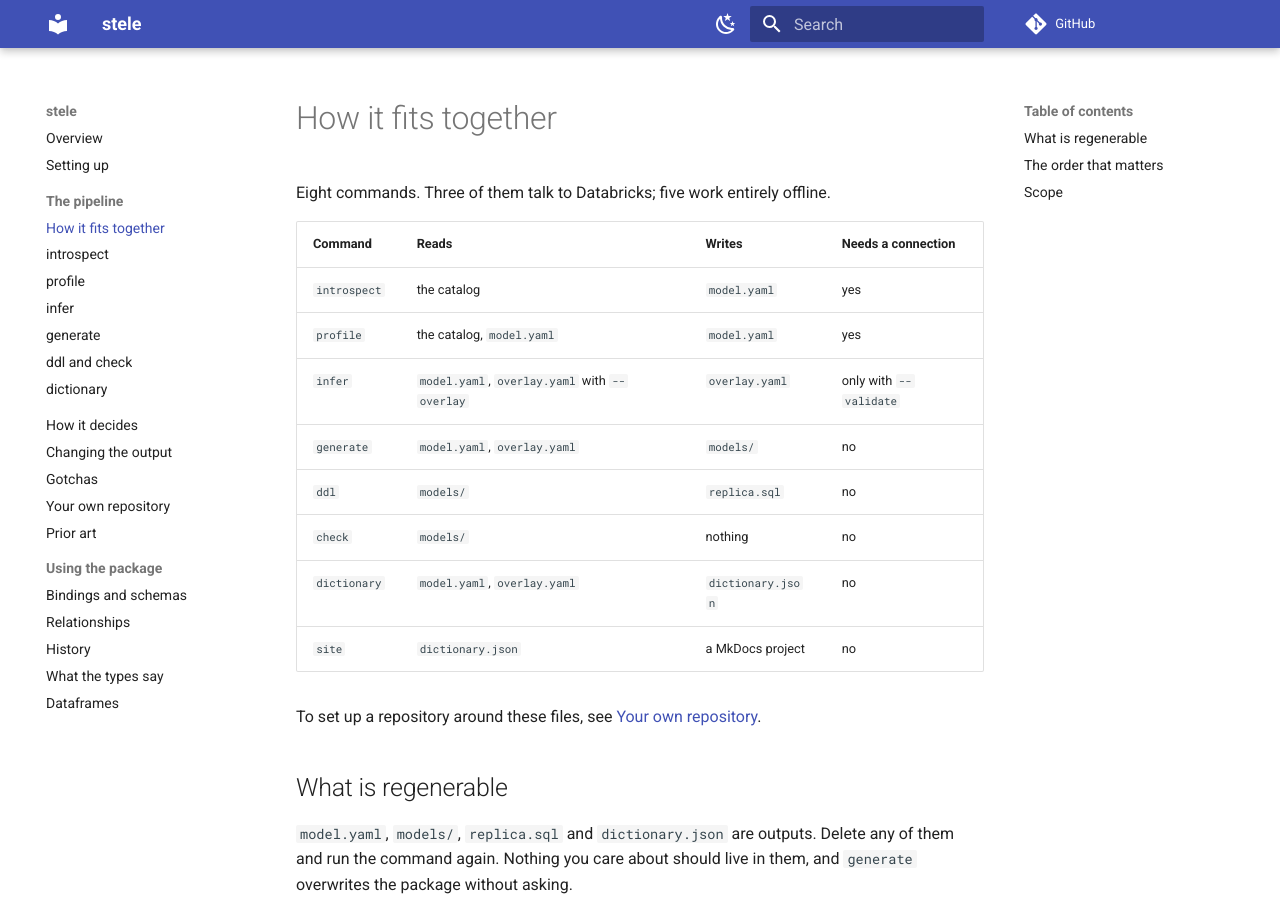
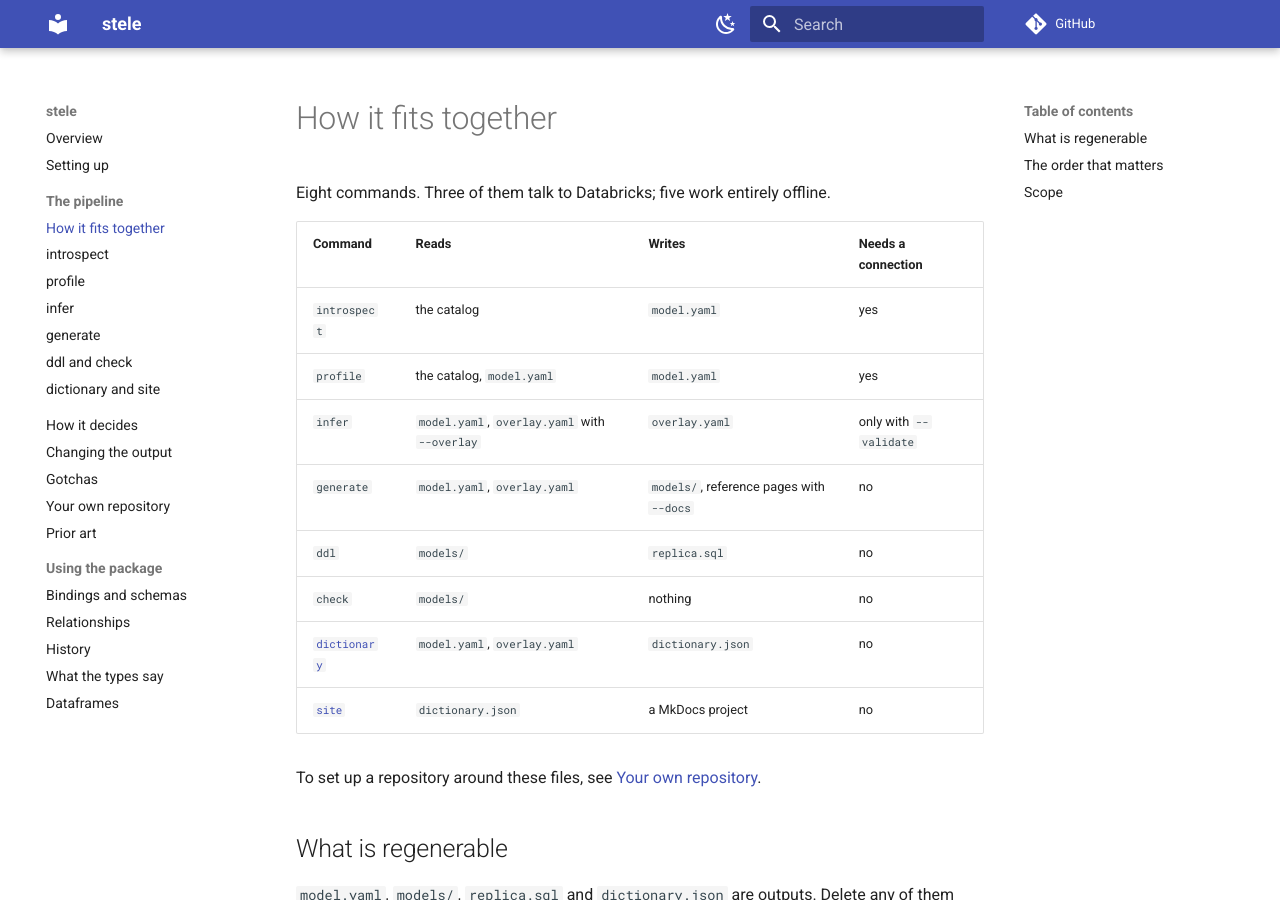
Before and after one commit to dchud/stele, an MkDocs documentation site: the page built from docs/pipeline/index.md, in a window 1280 px wide and 900 px high. Built offline with MkDocs 1.6.1 and Material for MkDocs 9.7.7, drawn with Linux system fonts in a browser that asks for light colours; comment, search, counter and statistics services are not loaded.

Commit message:
docs: name the reference pages wherever the pipeline is listed
The pipeline tables and the two overview blocks described generate as
writing a package and site as writing a project around the dictionary,
neither of which mentions the reference pages or that the site carries
both documents. The pipeline table's dictionary and site rows now link to
the page that describes them, and stele's own nav names both commands on
it, following ddl and check.

```diff
--- a/docs/pipeline/index.md
+++ b/docs/pipeline/index.md
@@ -8,11 +8,11 @@ offline.
 | `introspect` | the catalog | `model.yaml` | yes |
 | `profile` | the catalog, `model.yaml` | `model.yaml` | yes |
 | `infer` | `model.yaml`, `overlay.yaml` with `--overlay` | `overlay.yaml` | only with `--validate` |
-| `generate` | `model.yaml`, `overlay.yaml` | `models/` | no |
+| `generate` | `model.yaml`, `overlay.yaml` | `models/`, reference pages with `--docs` | no |
 | `ddl` | `models/` | `replica.sql` | no |
 | `check` | `models/` | nothing | no |
-| `dictionary` | `model.yaml`, `overlay.yaml` | `dictionary.json` | no |
-| `site` | `dictionary.json` | a MkDocs project | no |
+| [`dictionary`](dictionary.md) | `model.yaml`, `overlay.yaml` | `dictionary.json` | no |
+| [`site`](dictionary.md#the-site-around-it) | `dictionary.json` | a MkDocs project | no |
 
 To set up a repository around these files, see
 [Your own repository](../repository.md).
--- a/mkdocs.yml
+++ b/mkdocs.yml
@@ -47,7 +47,7 @@ nav:
       - infer: pipeline/infer.md
       - generate: pipeline/generate.md
       - ddl and check: pipeline/ddl-and-check.md
-      - dictionary: pipeline/dictionary.md
+      - dictionary and site: pipeline/dictionary.md
   - How it decides: heuristics.md
   - Changing the output: overlay.md
   - Gotchas: gotchas.md
```
Also changed, not shown: README.md (+2 -1 lines), docs/index.md (+2 -1 lines), docs/repository.md (+1 -0 lines).
